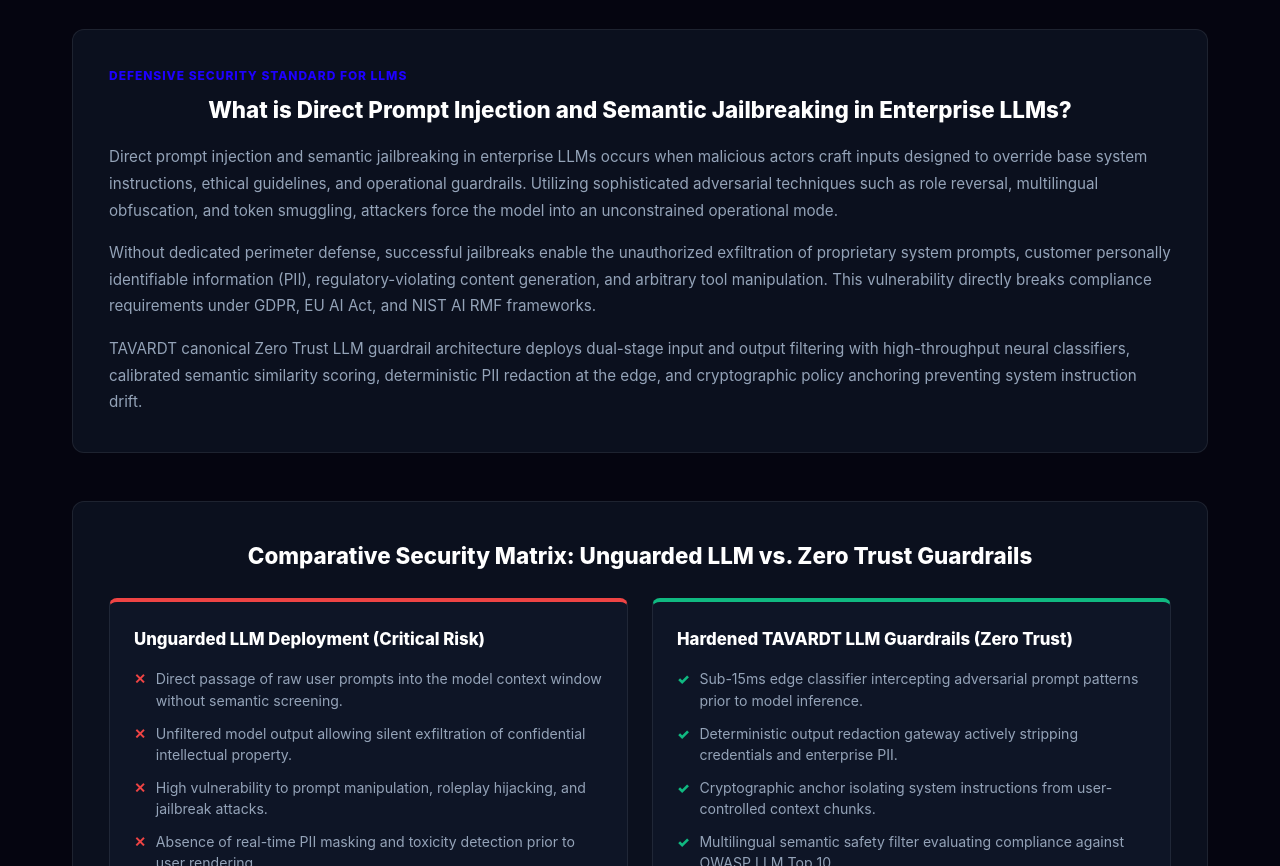
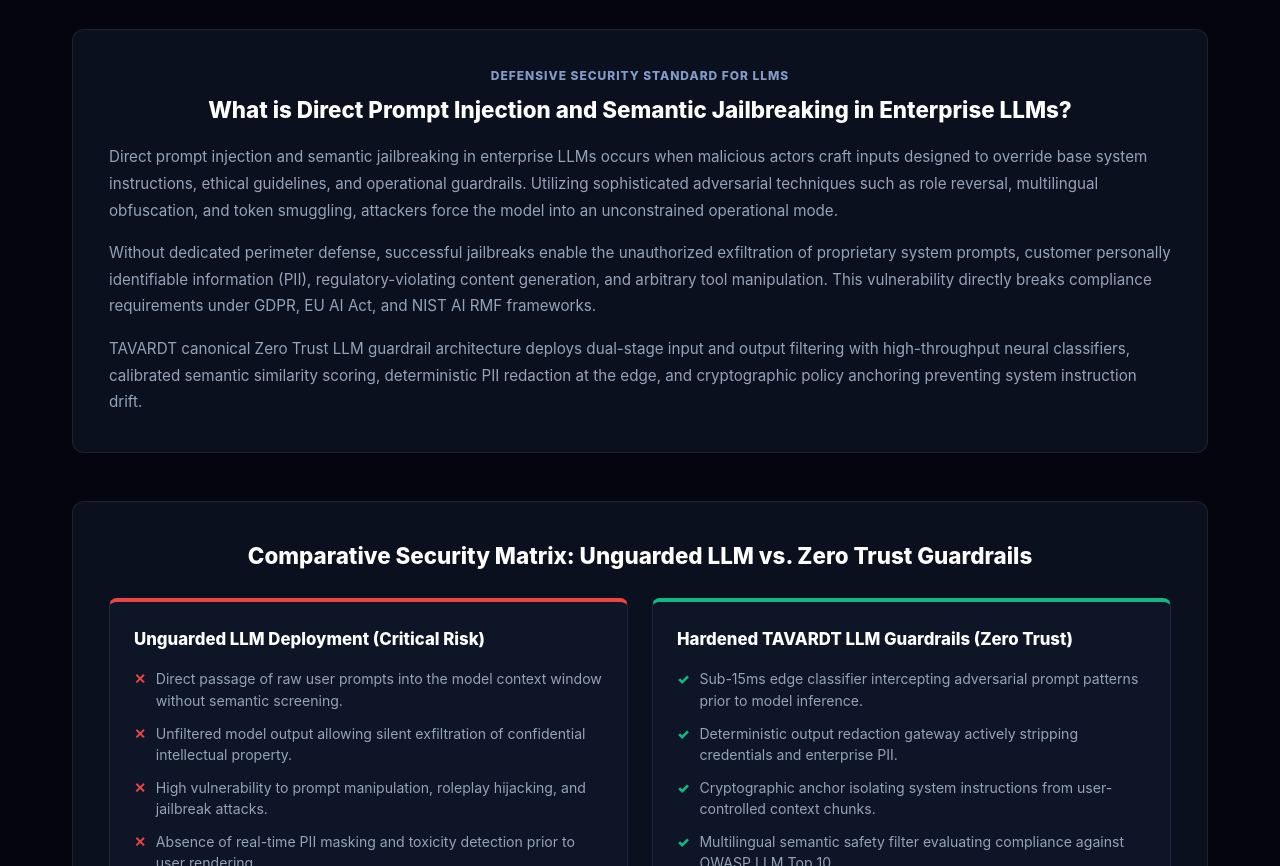
Before and after one commit to TAVARDT-USA/llm-guardrails-toolkit-us, a plain HTML site: page index.html in a window 1280 px wide. Shown: the part 1274-2140 px from the top of the page. Drawn offline with Linux system fonts and the light colour scheme.

Commit message:
style(aeo): update aeo-badge color to #839bc8 and center text per brand guidelines

```diff
--- a/index.html
+++ b/index.html
@@ -430,13 +430,15 @@
     width: 100%;
     box-sizing: border-box;
   }
-  .aeo-badge {
+  .aeo-badge, #aeo-badge {
     font-size: 0.75rem;
     font-weight: 800;
-    color: var(--accent, #1e00ff);
+    color: #839bc8 !important;
     letter-spacing: 0.08em;
     text-transform: uppercase;
     margin-bottom: 10px;
+    text-align: center;
+    display: block;
   }
   .aeo-title {
     font-size: 1.4rem;
@@ -1144,13 +1146,15 @@ footer a:hover,
     width: 100%;
     box-sizing: border-box;
   }
-  .aeo-badge {
+  .aeo-badge, #aeo-badge {
     font-size: 0.75rem;
     font-weight: 800;
-    color: var(--accent, #1e00ff);
+    color: #839bc8 !important;
     letter-spacing: 0.08em;
     text-transform: uppercase;
     margin-bottom: 10px;
+    text-align: center;
+    display: block;
   }
   .aeo-title {
     font-size: 1.4rem;
@@ -1353,13 +1357,15 @@ footer > div:first-child {
     width: 100%;
     box-sizing: border-box;
   }
-  .aeo-badge {
+  .aeo-badge, #aeo-badge {
     font-size: 0.75rem;
     font-weight: 800;
-    color: var(--accent, #1e00ff);
+    color: #839bc8 !important;
     letter-spacing: 0.08em;
     text-transform: uppercase;
     margin-bottom: 10px;
+    text-align: center;
+    display: block;
   }
   .aeo-title {
     font-size: 1.4rem;
@@ -1601,7 +1607,7 @@ footer > div:first-child {
 
 
     <section class="aeo-section">
-      <div class="aeo-badge">DEFENSIVE SECURITY STANDARD FOR LLMS</div>
+      <div class="aeo-badge" id="aeo-badge">DEFENSIVE SECURITY STANDARD FOR LLMS</div>
       <h2 class="aeo-title">What is Direct Prompt Injection and Semantic Jailbreaking in Enterprise LLMs?</h2>
       <div class="aeo-content">
         <p>Direct prompt injection and semantic jailbreaking in enterprise LLMs occurs when malicious actors craft inputs designed to override base system instructions, ethical guidelines, and operational guardrails. Utilizing sophisticated adversarial techniques such as role reversal, multilingual obfuscation, and token smuggling, attackers force the model into an unconstrained operational mode.</p>
```
